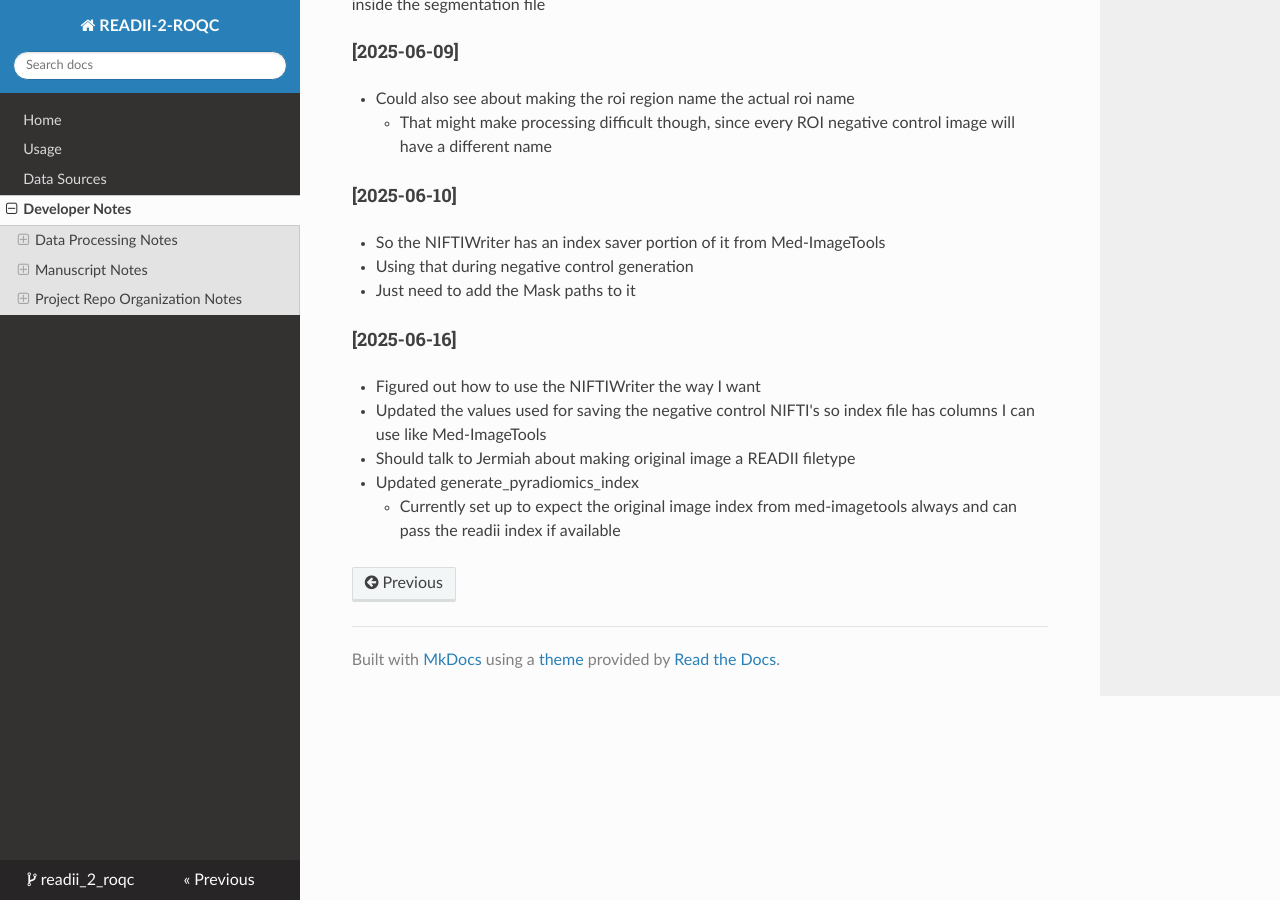
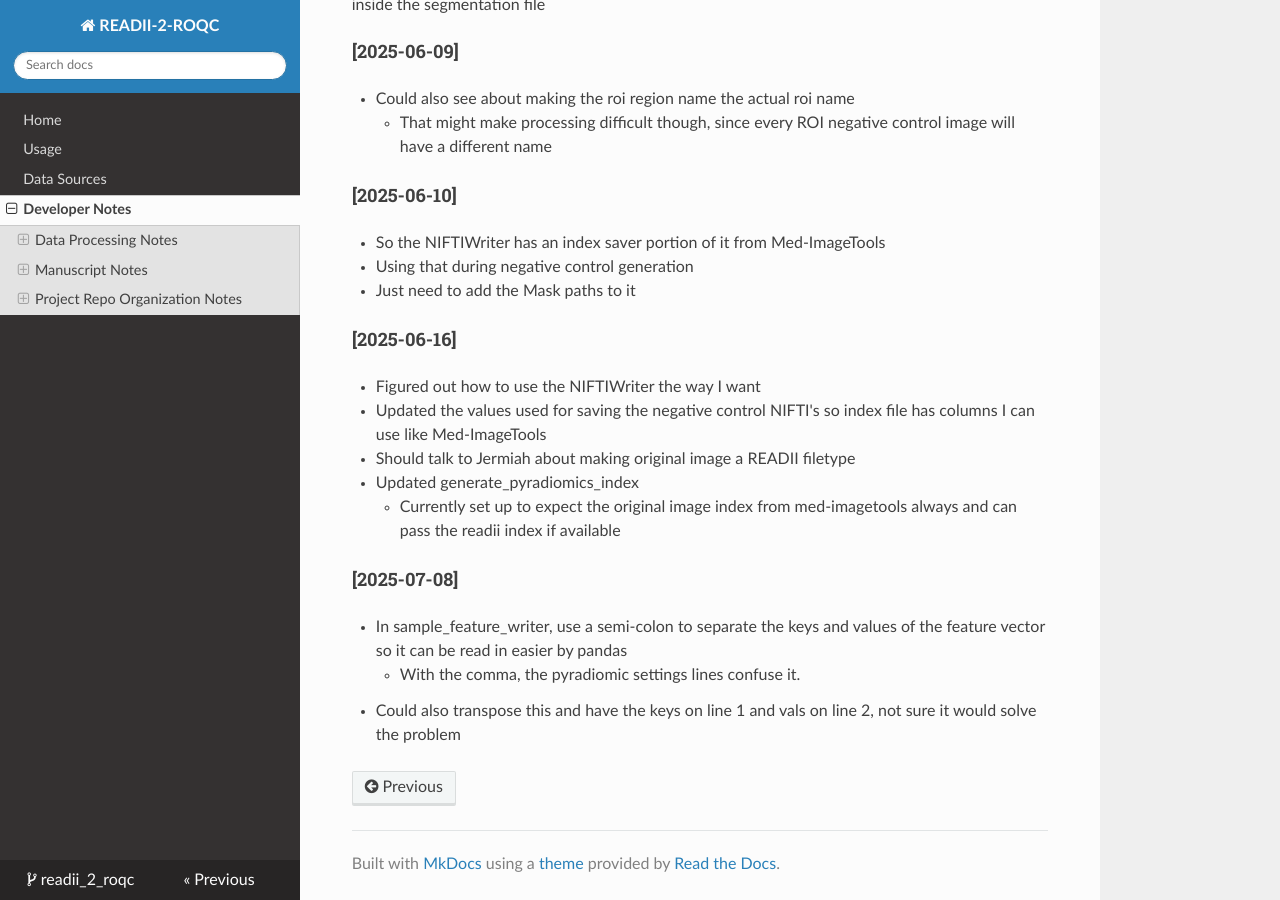
Before and after one commit to bhklab/readii_2_roqc, an MkDocs documentation site: the page built from docs/devnotes.md, in a window 1280 px wide and 900 px high, scrolled down 5796 px. Built offline with MkDocs 1.6.1, drawn with Linux system fonts in a browser that asks for light colours; nearby versions of some CDN libraries.

Commit message:
docs: notes from July 8th

```diff
--- a/docs/devnotes.md
+++ b/docs/devnotes.md
@@ -255,3 +255,9 @@ This is what I want to end up with eventually, but for now am going to leave the
 * Should talk to Jermiah about making original image a READII filetype
 * Updated generate_pyradiomics_index
     * Currently set up to expect the original image index from med-imagetools always and can pass the readii index if available
+
+
+#### [2025-07-08]
+* In sample_feature_writer, use a semi-colon to separate the keys and values of the feature vector so it can be read in easier by pandas
+    * With the comma, the pyradiomic settings lines confuse it.
+* Could also transpose this and have the keys on line 1 and vals on line 2, not sure it would solve the problem
```
